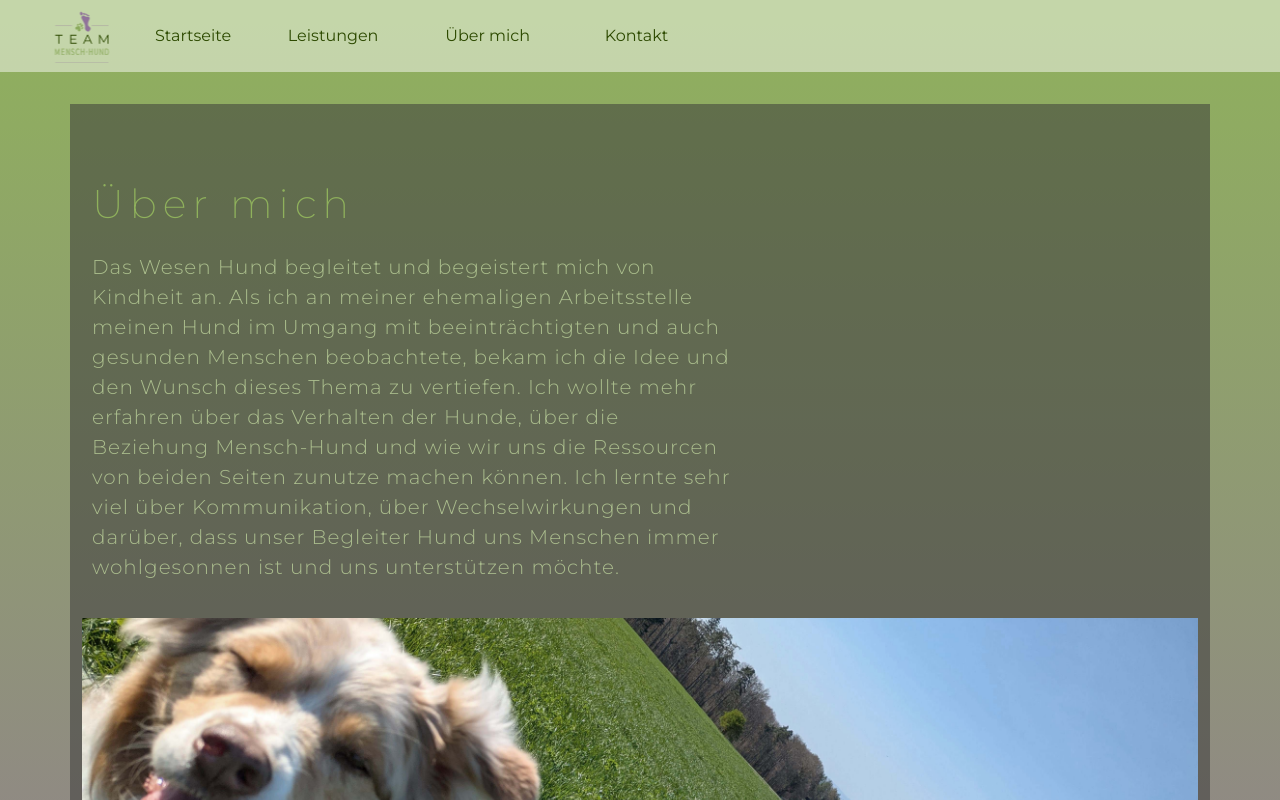
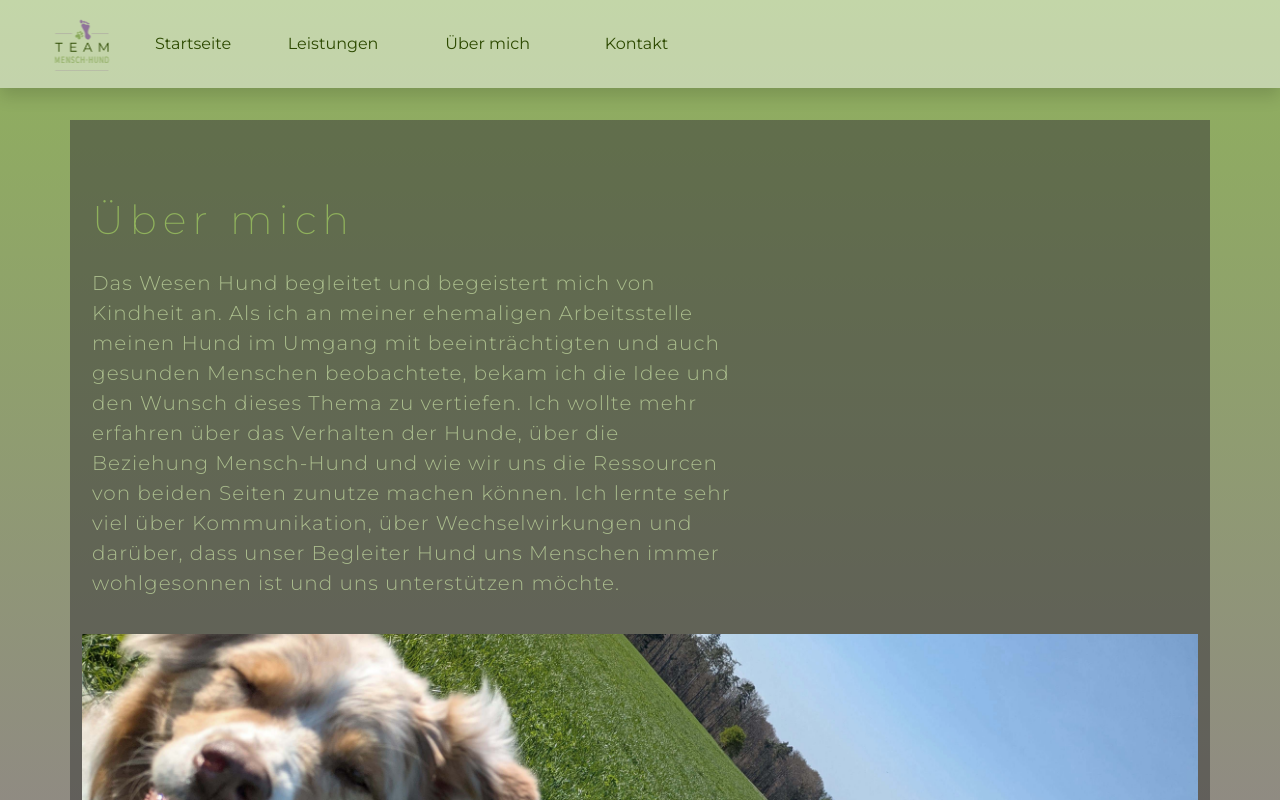
Before and after one commit to lunarpotato/website_dogcoach, a Next.js app: page /about in a window 1280 px wide. Shown: the top 800 px of the page. Built offline with nearby package versions, Linux system fonts and the light colour scheme.

Commit message:
dem slider grab cursor hinzugefügt, navbar hovereffekt und schatten

```diff
--- a/app/components/ImageSlider/ImageSlider.module.css
+++ b/app/components/ImageSlider/ImageSlider.module.css
@@ -8,6 +8,7 @@
   justify-content: center;
   align-items: center;
   overflow: hidden;
+  cursor: grab;
 
   margin-top: 4rem;
 }
--- a/app/components/Navbar/Navbar.module.css
+++ b/app/components/Navbar/Navbar.module.css
@@ -1,5 +1,19 @@
 .nav_body {
   background-color: #ffffff78;
+  position: sticky;
+  top: 0;
+  z-index: 1030;
+  height: 4.5rem;
+  box-shadow: 0 0.5rem 1rem rgba(0, 0, 0, 0.15);
+  transition: height 0.3s cubic-bezier(0.4, 0, 0.2, 1);
+}
+
+.nav_body:hover {
+  height: 5.5rem;
+}
+
+.container-fluid {
+  transition: padding 0.3s ease;
 }
 
 .nav-link {
```
